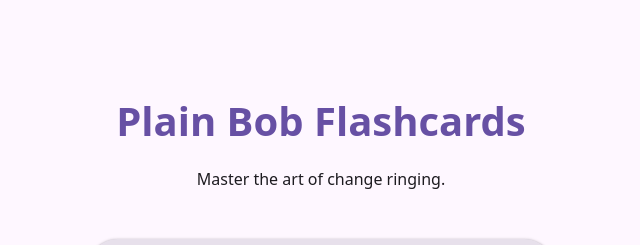
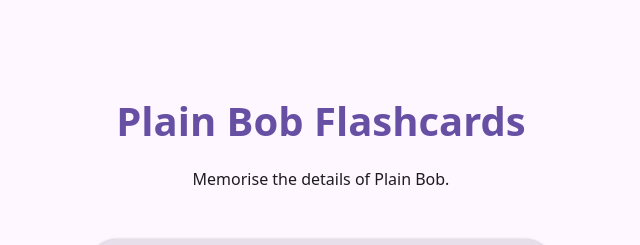
Before and after one commit to easleydp/plain-bob-flashcards, a Vue app: page / in a window 1280 px wide. Shown: the top 245 px of the page, without its empty margins (319-959 px from the left). Built offline with nearby package versions, Linux system fonts and the light colour scheme.

Commit message:
Tome down the claim about 'mastery'

```diff
--- a/src/views/StartScreen.vue
+++ b/src/views/StartScreen.vue
@@ -31,7 +31,7 @@ function handleStart() {
   <div class="start-screen">
     <header class="hero">
       <h1 class="md-typescale-h1">Plain Bob Flashcards</h1>
-      <p class="md-typescale-body-large">Master the art of change ringing.</p>
+      <p class="md-typescale-body-large">Memorise the details of Plain Bob.</p>
     </header>
 
     <div class="config-card">
--- a/vite.config.js
+++ b/vite.config.js
@@ -14,7 +14,7 @@ export default defineConfig({
         name: "Plain Bob Flashcards",
         short_name: "Plain Bob",
         description:
-          "Master the art of change ringing with Plain Bob flashcards.",
+          "Memorise the details of Plain Bob with Plain Bob Flashcards.",
         theme_color: "#6750A4",
         icons: [
           {
```
